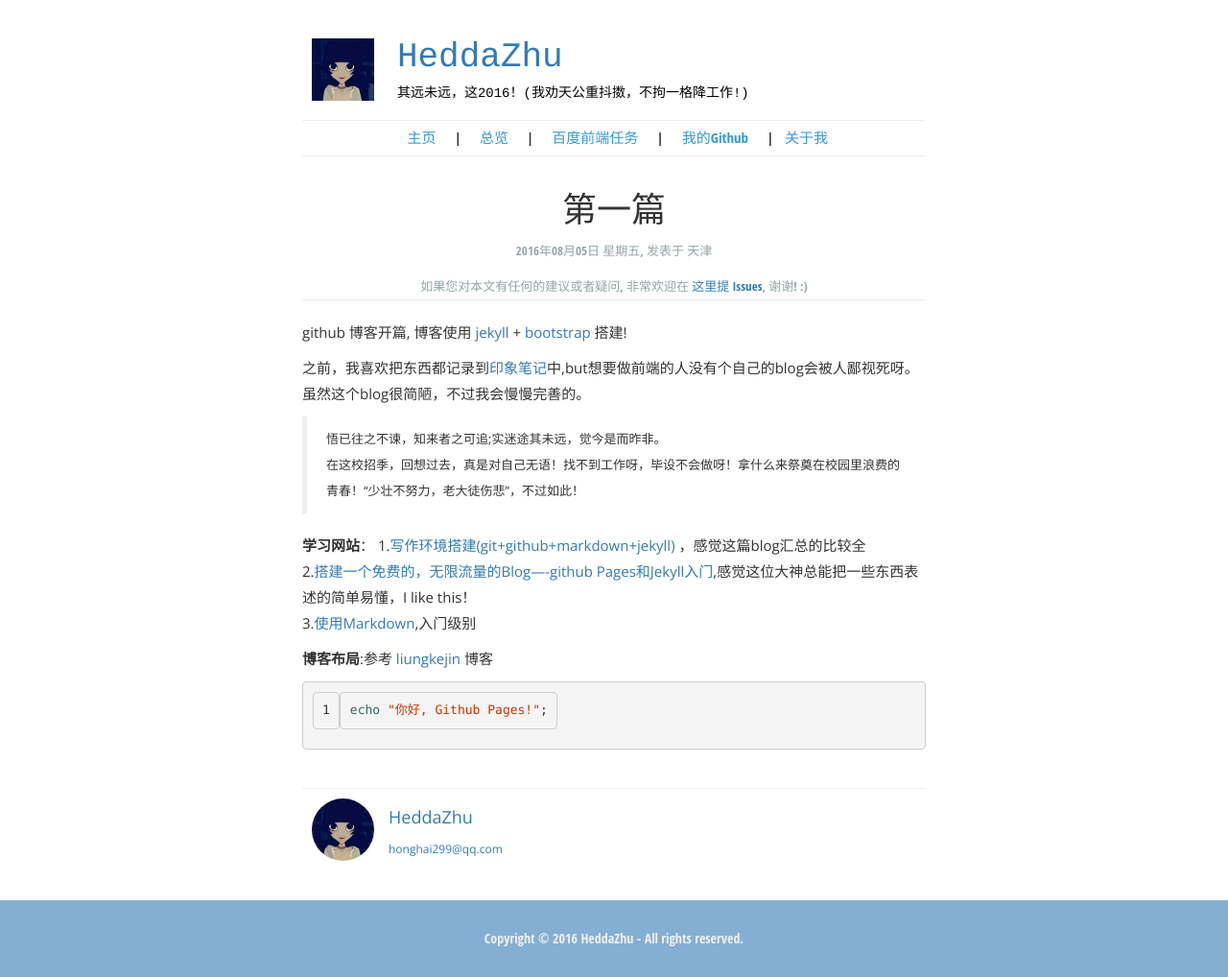
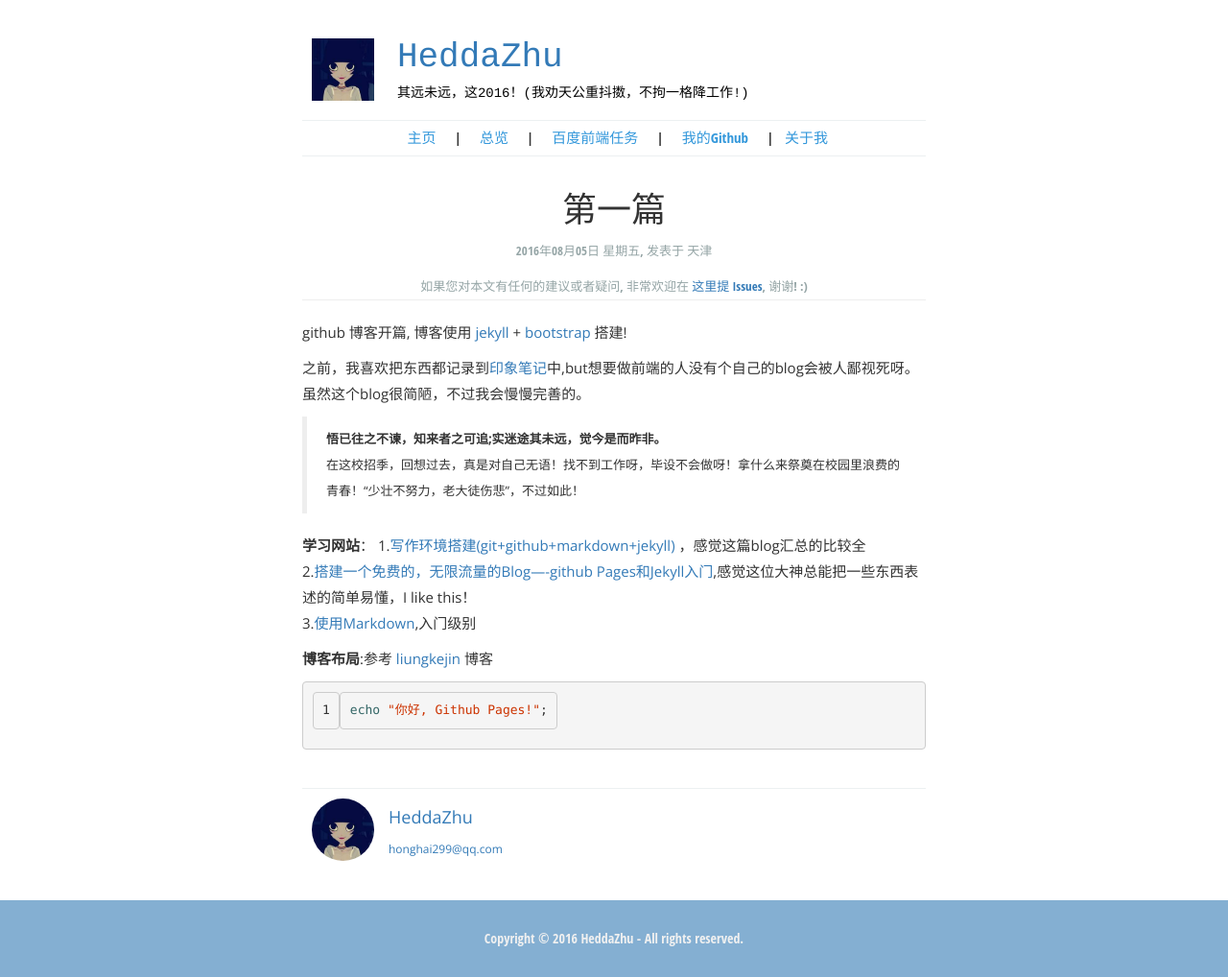
Before and after one commit to HeddaZhu/HeddaZhu.github.io, a Jekyll site: the page built from _posts/2016-03-04-Getting-Started.md, in a window 1280 px wide. Shown: the whole page at 96% size. Built offline with Jekyll 4.4.1, drawn with Linux system fonts in a browser that asks for light colours.

Commit message:
github page + jekeyll beta8.6

````diff
--- a/_posts/2016-03-04-Getting-Started.md
+++ b/_posts/2016-03-04-Getting-Started.md
@@ -11,8 +11,8 @@ excerpt_separator: "```"
 
  之前，我喜欢把东西都记录到[印象笔记](https://www.yinxiang.com/)中,but想要做前端的人没有个自己的blog会被人鄙视死呀。虽然这个blog很简陋，不过我会慢慢完善的。
 
- >悟已往之不谏，知来者之可追;实迷途其未远，觉今是而昨非。
- 在这校招季，回想过去，真是对自己无语！找不到工作呀，毕设不会做呀！拿什么来祭奠在校园里浪费的青春！“少壮不努力，老大徒伤悲”，不过如此！
+ >**悟已往之不谏，知来者之可追;实迷途其未远，觉今是而昨非。**
+   在这校招季，回想过去，真是对自己无语！找不到工作呀，毕设不会做呀！拿什么来祭奠在校园里浪费的青春！“少壮不努力，老大徒伤悲”，不过如此！
 
 
 
````
